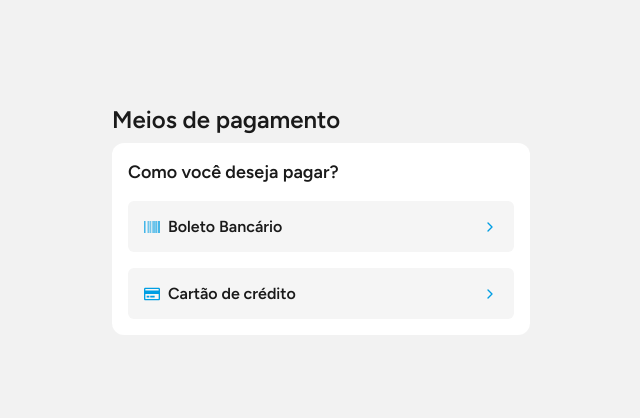
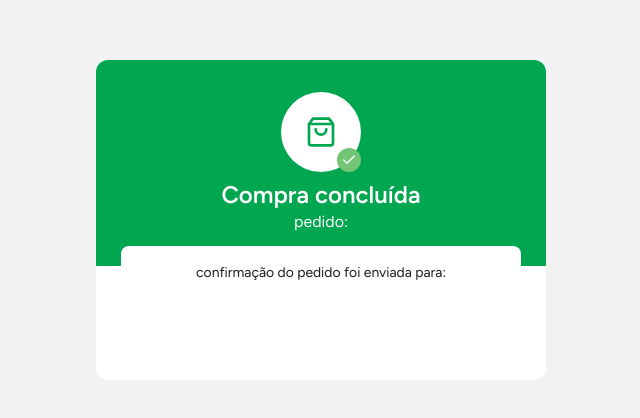
Before and after one commit to renanjefferson/frontend_mercado_pago_challenge, a React (Vite) app: page /payment/success/1 in a window 1280 px wide. Shown: the part 180-598 px from the top of the page, without its empty margins (319-959 px from the left). Built offline with nearby package versions, Linux system fonts and the light colour scheme; no server answers.

Commit message:
feat: Sending the creation of a new transaction to the backend, displaying the errors with toastfy, creating the component and the successful route with a credit card transaction.

```diff
--- a/package.json
+++ b/package.json
@@ -16,6 +16,8 @@
     "react-dom": "^18.2.0",
     "react-hook-form": "^7.43.1",
     "react-icons": "^4.7.1",
+    "react-router-dom": "^6.8.1",
+    "react-toastify": "^9.1.1",
     "styled-components": "^5.3.6",
     "yup": "^1.0.0"
   },
--- a/src/App.tsx
+++ b/src/App.tsx
@@ -1,12 +1,16 @@
-import Checkout from './pages/Checkout';
+import { BrowserRouter as Router } from 'react-router-dom';
+import Routes from './routes';
+import { ToastContainer } from 'react-toastify';
 import GlobalStyle from './styles/global';
+import 'react-toastify/dist/ReactToastify.css';
 
 const App: React.FC = () => {
   return (
-    <>
+    <Router>
+      <ToastContainer role="alert" />
       <GlobalStyle />
-      <Checkout />
-    </>
+      <Routes />
+    </Router>
   );
 };
 
--- /dev/null
+++ b/src/pages/Success/index.tsx
@@ -0,0 +1,109 @@
+import { useEffect, useState } from 'react';
+import { useParams } from 'react-router-dom';
+import { FiShoppingBag, FiCheck } from 'react-icons/fi';
+import { FaRegCreditCard } from 'react-icons/fa';
+import axios from 'axios';
+import * as S from './styles';
+
+interface ITransaction {
+  id: string;
+  payment_method: {
+    type: string;
+  };
+  email: string;
+  total_paid_amount?: number;
+  last_four_digits?: string | null;
+}
+// TODO: Melhorar layout dessa página
+const Success: React.FC = () => {
+  // TODO: Melhorar a forma que pega transactionId(não passar na rota o id)
+  const { transactionId } = useParams();
+  const [transaction, setTransaction] = useState<ITransaction>(
+    {} as ITransaction
+  );
+
+  useEffect(() => {
+    // TODO: Buscar transação salva no backend
+    (async () => {
+      const response = await axios.get(
+        `https://api.mercadopago.com/v1/payments/${transactionId}`,
+        {
+          headers: {
+            Authorization: `Bearer ${
+              import.meta.env.VITE_MP_TEST_ACCESS_TOKEN
+            }`,
+          },
+        }
+      );
+
+      const { data } = response;
+      setTransaction({
+        id: data.id,
+        payment_method: {
+          type: data.payment_method.type,
+        },
+        email: data.payer.email,
+        total_paid_amount: data.transaction_details.total_paid_amount,
+        last_four_digits: data.card.last_four_digits,
+      });
+    })();
+  }, []);
+
+  return (
+    <>
+      <S.Container>
+        <S.Content>
+          <S.Header>
+            <S.Circle>
+              <FiShoppingBag size={32} />
+              <S.Check>
+                <FiCheck size={16} />
+              </S.Check>
+            </S.Circle>
+
+            <S.Message>
+              <h1>Compra concluída</h1>
+              <p>pedido: {transaction.id}</p>
+            </S.Message>
+          </S.Header>
+          <S.Main>
+            <p>confirmação do pedido foi enviada para:</p>
+            <strong>{transaction.email}</strong>
+
+            {transaction.payment_method?.type === 'credit_card' && (
+              <S.CreditCardContainer>
+                <S.Icon>
+                  <FaRegCreditCard size={16} />
+                </S.Icon>
+                <S.Info>
+                  <p>
+                    você pagou:{' '}
+                    <strong>
+                      {Intl.NumberFormat('pt-BR', {
+                        style: 'currency',
+                        currency: 'BRL',
+                      }).format(Number(transaction.total_paid_amount))}
+                    </strong>
+                  </p>
+                  <span>
+                    no cartão com final ****{transaction.last_four_digits}
+                  </span>
+                </S.Info>
+              </S.CreditCardContainer>
+            )}
+
+            {transaction.payment_method?.type === 'ticket' && (
+              <S.BoletoContainer>
+                <a href="#">imprimir boleto</a>
+                <strong>Código de barras:</strong>
+                <p>10499.79519 54000.100013 14143.373166 7 92620000127099</p>
+              </S.BoletoContainer>
+            )}
+          </S.Main>
+        </S.Content>
+      </S.Container>
+    </>
+  );
+};
+
+export default Success;
--- /dev/null
+++ b/src/pages/Success/styles.ts
@@ -0,0 +1,119 @@
+import styled from 'styled-components';
+
+export const Header = styled.header`
+  align-items: center;
+  background-color: var(--success-color);
+  border-radius: 0.75rem 0.75rem 0 0;
+  display: flex;
+  flex-direction: column;
+  justify-content: center;
+  padding: 2rem 0;
+  width: 100%;
+`;
+
+export const Circle = styled.div`
+  align-items: center;
+  background-color: var(--color-greys-100);
+  border-radius: 50%;
+  display: flex;
+  flex-direction: column;
+  height: 80px;
+  justify-content: center;
+  margin-bottom: 0.5rem;
+  position: relative;
+  width: 80px;
+
+  & svg {
+    color: var(--success-color);
+  }
+`;
+
+export const Check = styled.div`
+  align-items: center;
+  background-color: var(--color-greens-500);
+  bottom: 0;
+  border-radius: 50%;
+  color: white;
+  display: flex;
+  height: 24px;
+  justify-content: center;
+  position: absolute;
+  right: 0;
+  width: 24px;
+
+  & svg {
+    color: var(--color-greys-100);
+  }
+`;
+
+export const Message = styled.div`
+  color: var(--color-greys-100);
+  text-align: center;
+  & h1 {
+    color: var(--color-greys-100);
+    font-size: 1.5rem;
+    font-weight: var(--font-weight-semibold);
+    line-height: 1.87rem;
+  }
+`;
+
+export const Container = styled.div`
+  align-items: center;
+  display: flex;
+  justify-content: center;
+  min-height: calc(var(--vh, 1vh) * 100);
+  width: 100%;
+`;
+
+export const Content = styled.div`
+  background-color: var(--color-greys-100);
+  border-radius: 0.75rem;
+  margin: 0 auto;
+  max-width: 450px;
+  min-height: 320px;
+  padding-bottom: 2rem;
+  width: 100%;
+`;
+
+export const Main = styled.main`
+  background-color: var(--color-greys-100);
+  border-radius: 0.5rem;
+  font-size: 0.87rem;
+  margin: 0 auto;
+  margin-top: -20px;
+  max-width: 400px;
+  padding: 1rem;
+  text-align: center;
+`;
+
+export const BoletoContainer = styled.div`
+  & a {
+    align-items: center;
+    color: var(--primary-color);
+    display: flex;
+    font-size: 1rem;
+    font-weight: var(--font-weight-bold);
+    justify-content: center;
+    margin: 0.5rem 0;
+  }
+`;
+
+export const CreditCardContainer = styled.div`
+  align-items: center;
+  display: flex;
+  justify-content: center;
+  gap: 0.5rem;
+  margin-top: 1rem;
+`;
+export const Icon = styled.div`
+  width: 32px;
+  height: 32px;
+  border-radius: 50%;
+  border: 1px solid var(--color-greys-400);
+  display: flex;
+  align-items: center;
+  justify-content: center;
+`;
+export const Info = styled.div`
+  text-align: left;
+`;
--- /dev/null
+++ b/src/routes/index.tsx
@@ -0,0 +1,15 @@
+import { Routes as Switch, Route } from 'react-router-dom';
+
+import Checkout from '../pages/Checkout';
+import Success from '../pages/Success';
+
+const Routes: React.FC = () => {
+  return (
+    <Switch>
+      <Route path="/" element={<Checkout />} />
+      <Route path="/payment/success/:transactionId" element={<Success />} />
+    </Switch>
+  );
+};
+
+export default Routes;
--- a/src/types/MercadoPago/index.ts
+++ b/src/types/MercadoPago/index.ts
@@ -3,7 +3,7 @@ import { GetCreateToken } from './createToken';
 import { GetInstallments } from './getInstallments';
 import { GetPaymentMethod } from './getPaymentMethod';
 
-export default interface MercadoPago {
+export default interface IMercadoPago {
   AJAX: (t: any) => void;
   clearSession: () => void;
   createDeviceProvider: (n: any) => void;
--- a/src/types/MercadoPago/mercadopago.d.ts
+++ b/src/types/MercadoPago/mercadopago.d.ts
@@ -1,7 +1,7 @@
-import MercadoPago from './index';
+import IMercadoPago from './index';
 
 declare global {
   interface Window {
-    MercadoPago: MercadoPago;
+    MercadoPago: IMercadoPago;
   }
 }
```
Also changed, not shown: src/components/CreditCardForm/index.tsx (+56 -42 lines), src/types/Payment/index.ts (+11 -14 lines), 2 other files (tests, documents, lock files or other folders).
